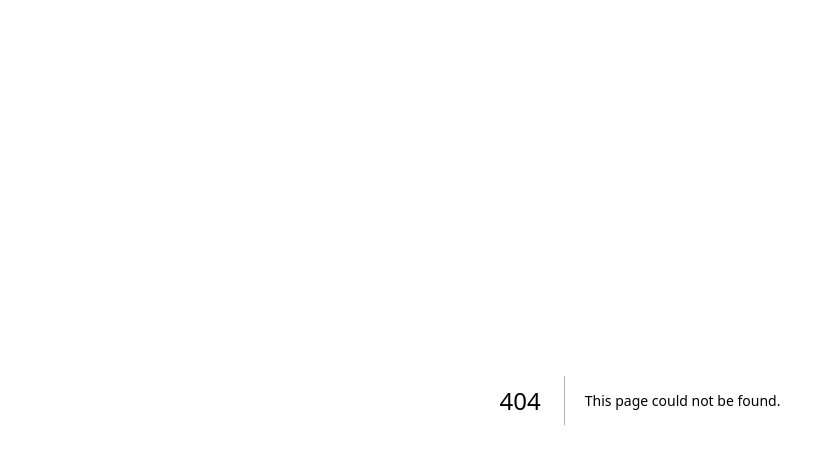
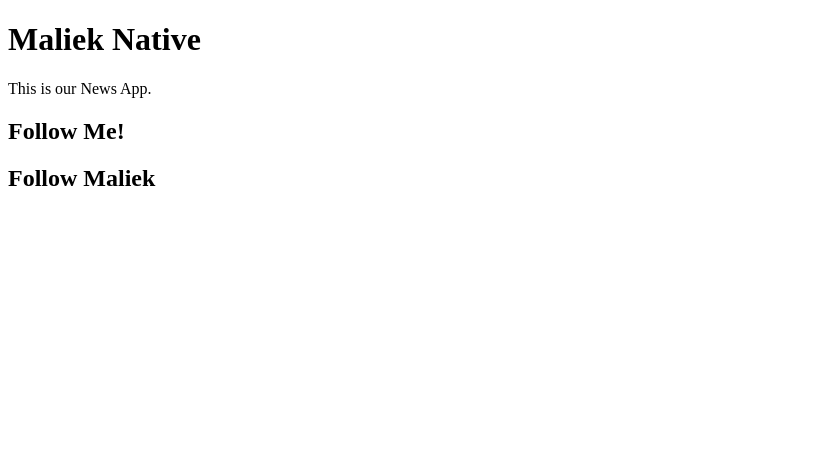
Before and after one commit to amaapp333/ampvideo, a Next.js app: page /blog in a window 1280 px wide. Before the commit this address had no page. Shown: the top 464 px of the page, without its empty margins (0-835 px from the left). Built offline with nearby package versions, Linux system fonts and the light colour scheme.

Commit message:
Create blog.tsx

```diff
--- /dev/null
+++ b/pages/blog.tsx
@@ -0,0 +1,134 @@
+import Head from 'next/head'
+
+export const config = { amp: true }
+
+const Home = () => {
+  return (
+    <>
+      <Head>
+        <title>Web Blog Next.js</title>
+        <script
+          async
+          key="amp-story"
+          custom-element="amp-story"
+          src="https://cdn.ampproject.org/v0/amp-story-1.0.js"
+        />
+        <script
+          async
+          key="amp-video"
+          custom-element="amp-video"
+          src="https://cdn.ampproject.org/v0/amp-video-0.1.js"
+        />
+      </Head>
+
+      <amp-story
+        standalone=""
+        title="Maliek News - Hello World"
+        publisher="AMP Project"
+        publisher-logo-src="https://amp.dev/favicons/coast-228x228.png"
+        poster-portrait-src="https://amp.dev/static/samples/img/story_dog2_portrait.jpg"
+        poster-square-src="https://amp.dev/static/samples/img/story_dog2_square.jpg"
+        poster-landscape-src="https://amp.dev/static/samples/img/story_dog2_landscape.jpg"
+      >
+        {/* <!-- A story consists of one or more pages. Each page is declared by an `amp-story-page` element. Pages are designed by layering videos, images and text. Here we have a page that uses two layers. One layer filling the available space with an image and one text layer that shows a heading. --> */}
+        <amp-story-page id="page-1">
+          <amp-story-grid-layer template="fill">
+            <amp-img
+              src="   "
+              width="720"
+              height="1280"
+              layout="responsive"
+              alt="Story Dog 2"
+            />
+          </amp-story-grid-layer>
+          <amp-story-grid-layer template="vertical">
+            <h1>Maliek Native</h1>
+            <p>This is our News App.</p>
+
+
+          </amp-story-grid-layer>
+        </amp-story-page>
+
+        {/* <!-- Here we have a page consisting of a video which autoplays and loops. --> */}
+        <amp-story-page id="page-2">
+          <amp-story-grid-layer template="fill">
+            <amp-video
+              autoplay=""
+              loop=""
+              width="720"
+              height="960"
+              poster="   "
+              layout="responsive"
+            >
+              <source
+                src="   "
+                type="video/mp4"
+              />
+            </amp-video>
+          </amp-story-grid-layer>
+        </amp-story-page>
+
+        {/* <!-- Pre-defined entry animations make it possible to create dynamic pages without videos. The length and initial delay can be customized using the `animate-in-duration` and `animate-in-delay` properties. The [animations sample](/documentation/examples/visual-effects/amp_story_animations/) shows all available animantions in action. --> */}
+
+        <amp-story-page id="animation-demo">
+          <amp-story-grid-layer template="fill">
+            <amp-img
+              src="  "
+              animate-in="fly-in-top"
+              width="720"
+              height="1280"
+              layout="responsive"
+              alt="Story Dog 4"
+            />
+          </amp-story-grid-layer>
+          <amp-story-grid-layer template="thirds">
+
+            <h2
+              animate-in="fly-in-bottom"
+              grid-area="lower-third"
+              animate-in-delay="0.4s"
+            >
+              Follow Me!
+            </h2>
+          </amp-story-grid-layer>
+        </amp-story-page>
+
+        {/* <!-- Stories can use predefined layouts to style the page. Here we're using the `thirds` template. For an overview about the available layouts take a look at the [layouts sample](/documentation/examples/style-layout/amp_story_layouts/). --> */}
+        <amp-story-page id="layout-demo">
+          <amp-story-grid-layer template="thirds">
+          <amp-img
+              src="https://www.svgrepo.com/show/57837/prisoner.svg"
+              animate-in="fly-in-top"
+              width="720"
+              height="1280"
+              layout="responsive"
+              alt="Story Dog 4"
+            />
+
+          <h2
+              animate-in="fly-in-bottom"
+              grid-area="lower-third"
+              animate-in-delay="0.4s"
+            >
+              Follow Maliek
+            </h2>
+
+
+
+
+
+
+          </amp-story-grid-layer>
+        </amp-story-page>
+
+        {/* <!-- A "bookend" panel containing links to other resources will appear on the last page of your story if you include an `amp-story-bookend` that references a [bookend JSON config](/static/samples/json/bookend.json). --> */}
+        <amp-story-bookend
+          src="/bookend.json"
+          layout="nodisplay"
+        />
+      </amp-story>
+    </>
+  )
+}
+
+export default Home
```
